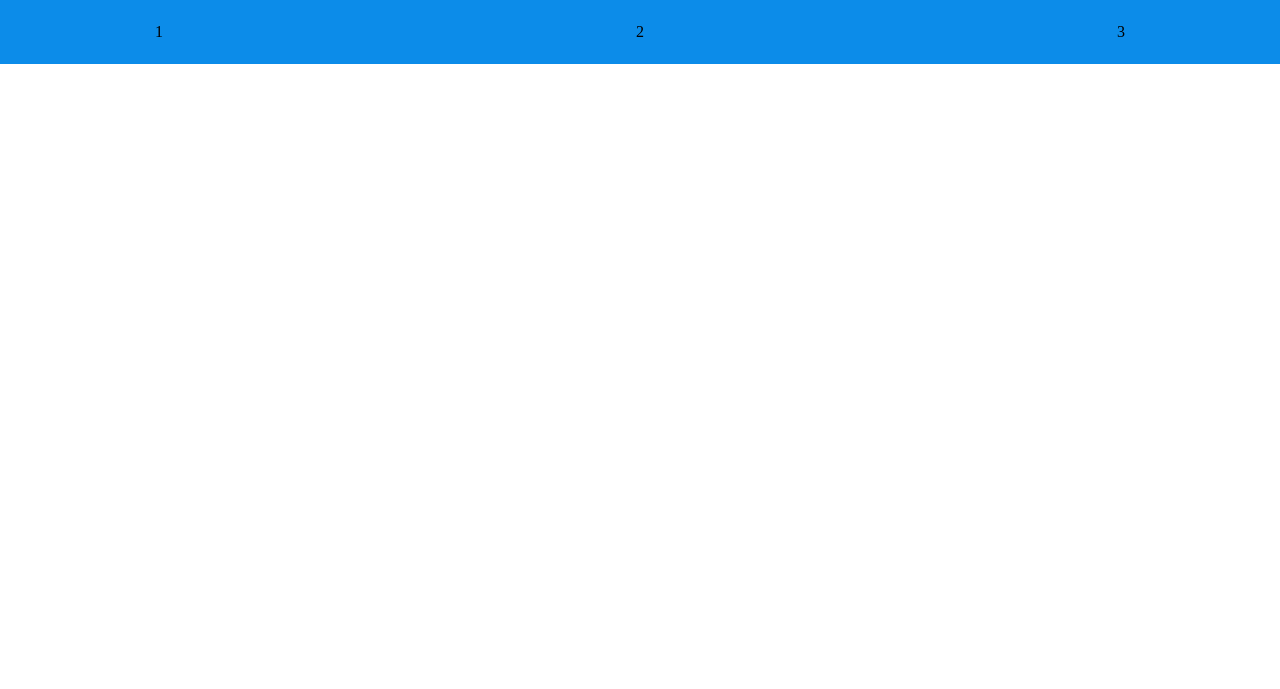
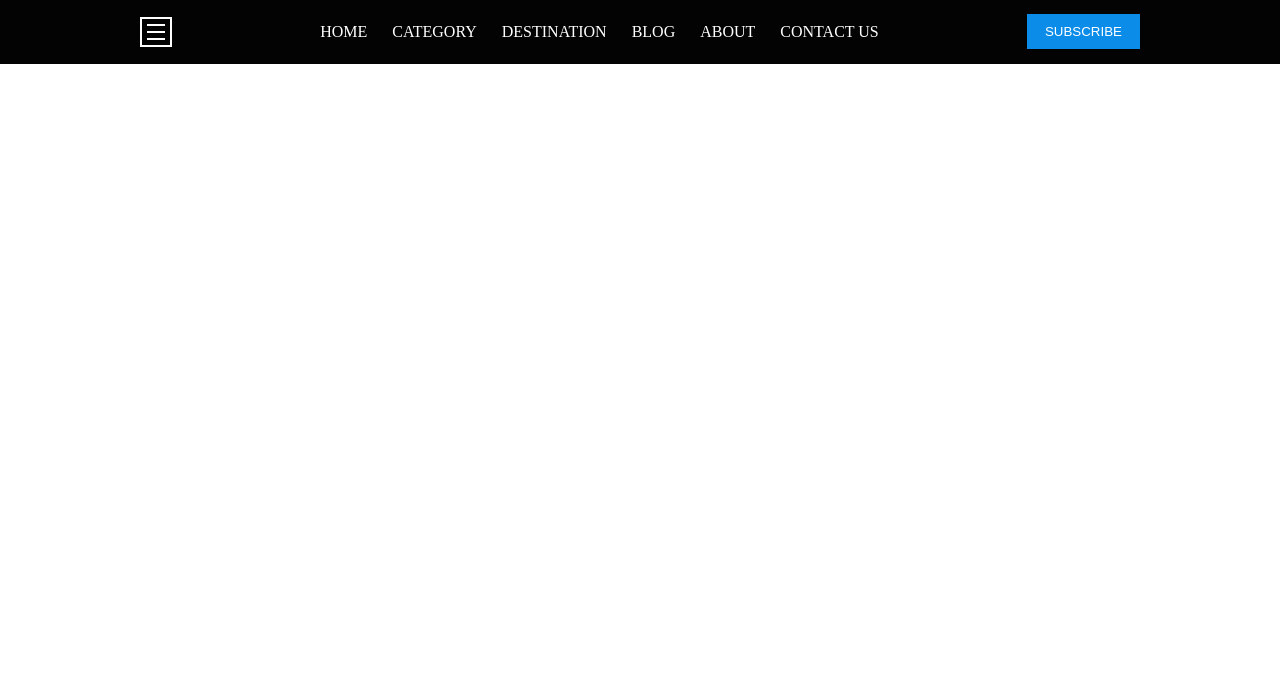
Before and after one commit to Nayem707/Trip-Talk, a plain HTML site: page index.html in a window 1280 px wide. Shown: the part 111-800 px from the top of the page. Drawn offline with Linux system fonts and the light colour scheme.

Commit message:
add navbar

```diff
--- a/index.html
+++ b/index.html
@@ -146,9 +146,36 @@
 
     <!---------------------- NAVBAR --------------------------------------------->
     <nav class="nav-container">
-      <div class="">1</div>
-      <div class="">2</div>
-      <div class="">3</div>
+      <div class="nav-menu">
+        <img src="/img/Vector.png" alt="" />
+      </div>
+
+      <div class="nav-link">
+        <ul>
+          <li>
+            <a href="#home">HOME</a>
+          </li>
+          <li>
+            <a href="#home">CATEGORY</a>
+          </li>
+          <li>
+            <a href="#home">DESTINATION</a>
+          </li>
+          <li>
+            <a href="#home">BLOG</a>
+          </li>
+          <li>
+            <a href="#home">ABOUT</a>
+          </li>
+          <li>
+            <a href="#home">CONTACT US</a>
+          </li>
+        </ul>
+      </div>
+
+      <div class="nav-subscribe-btn">
+        <button>SUBSCRIBE</button>
+      </div>
     </nav>
   </body>
 </html>
--- a/style.css
+++ b/style.css
@@ -2,6 +2,8 @@
   padding: 0;
   margin: 0;
   box-sizing: border-box;
+  list-style: none;
+  text-decoration: none;
 }
 
 /******************** TOPBAR *****************/
@@ -84,8 +86,34 @@
   display: flex;
   justify-content: space-between;
   align-items: center;
-  padding: 0 155px;
-  background-color: #0c8ce9;
+  padding: 0 140px;
+  background-color: #030303;
   width: 100%;
   height: 65px;
 }
+
+/** nav-menu **/
+.nav-menu {
+  border: 2px solid rgb(255, 254, 254);
+  padding: 5px;
+  display: flex;
+  cursor: pointer;
+}
+
+/** nav-link **/
+.nav-link ul {
+  display: flex;
+  gap: 25px;
+}
+.nav-link ul li a {
+  color: white;
+  font-weight: 500;
+}
+
+/** subscribe btn **/
+.nav-subscribe-btn button {
+  padding: 10px 18px 10px;
+  background-color: #0c8ce9;
+  border: none;
+  color: #ffffff;
+}
```
Also changed, not shown: img/Vector.png (added).
